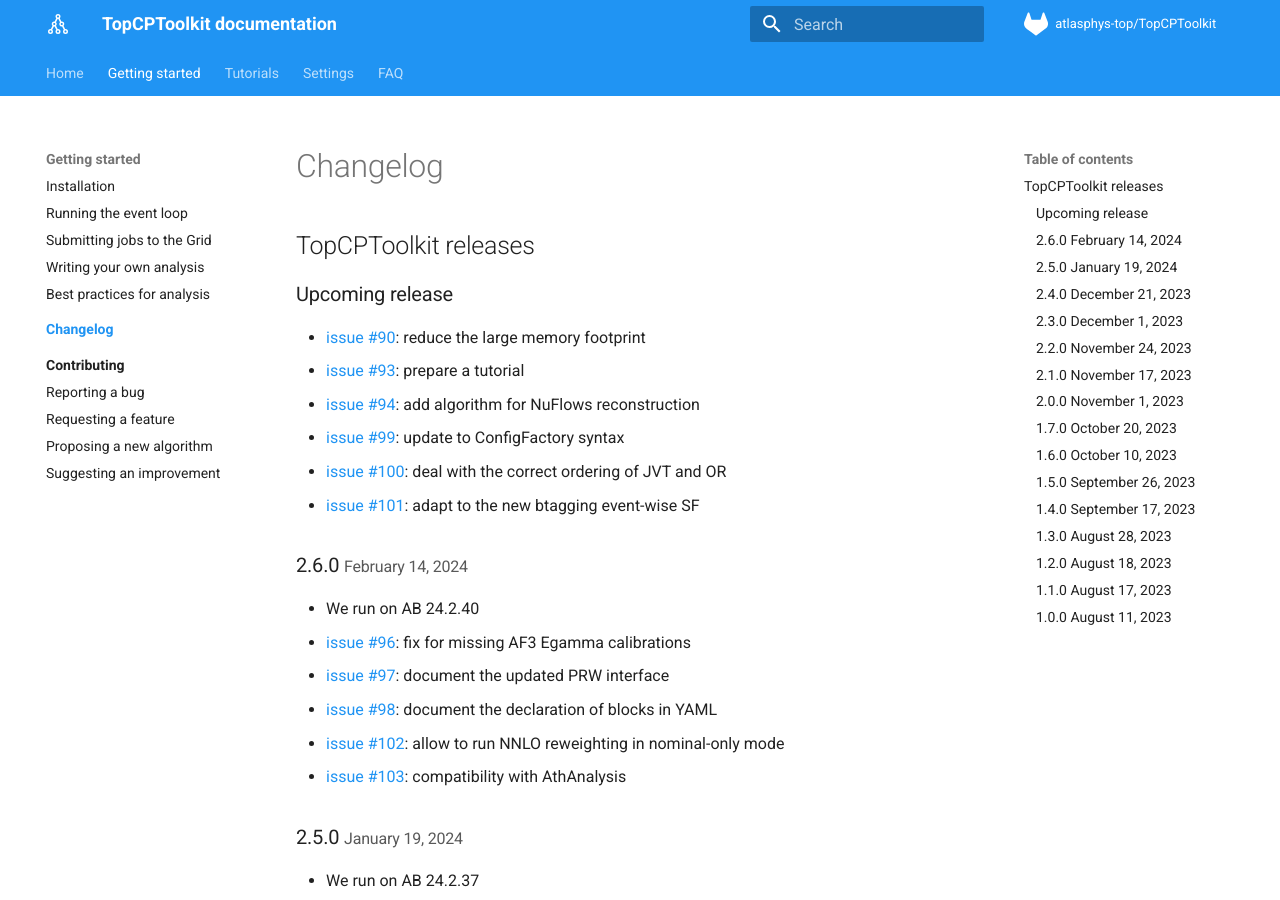
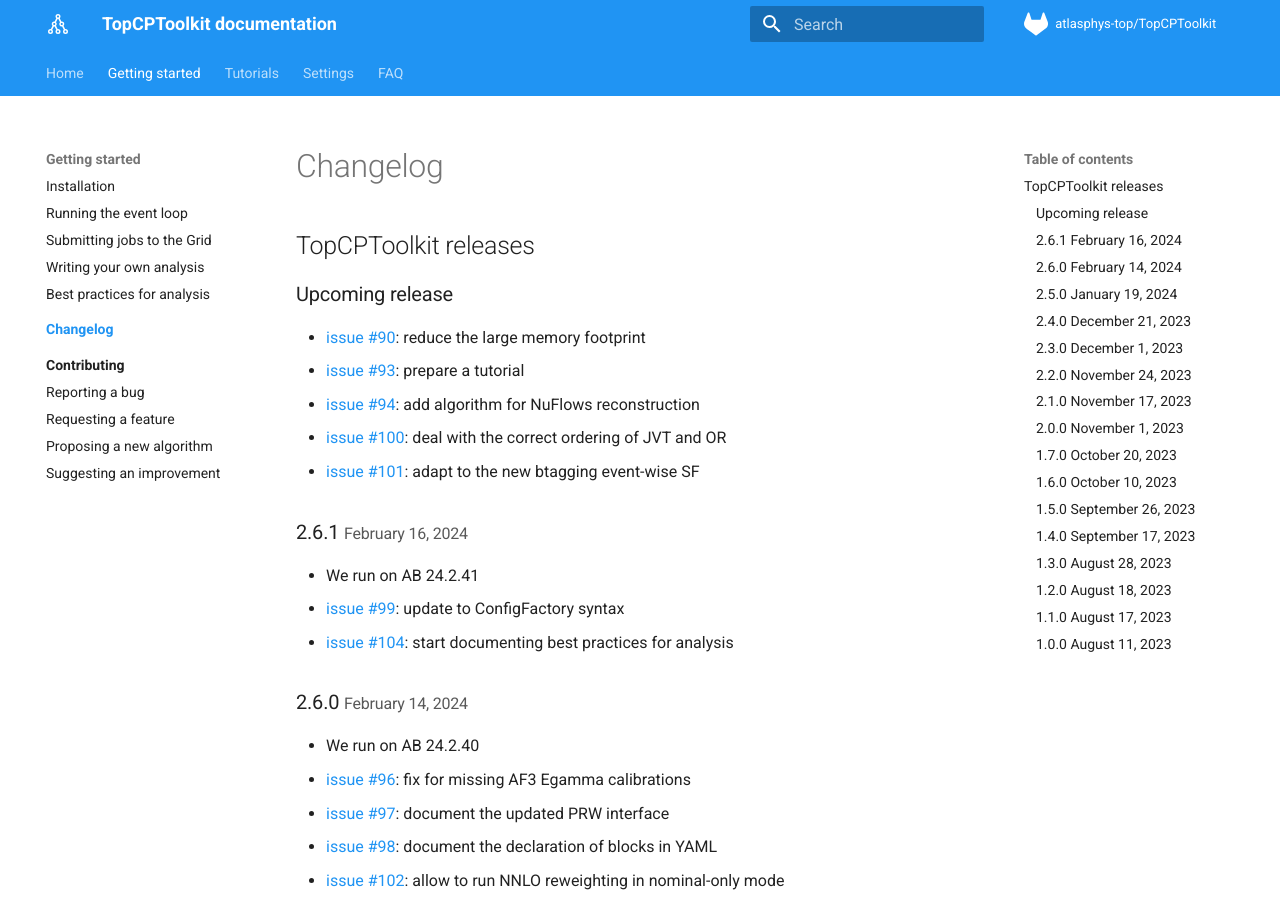
Before and after one commit to SuperNova76/TopCPToolKit, an MkDocs documentation site: the page built from docs/changelog/index.md, in a window 1280 px wide and 900 px high. Built offline with MkDocs 1.6.1 and Material for MkDocs 9.7.7, drawn with Linux system fonts in a browser that asks for light colours.

Commit message:
update changelog

```diff
--- a/docs/changelog/index.md
+++ b/docs/changelog/index.md
@@ -7,9 +7,13 @@
 - [issue #90](https://gitlab.cern.ch/atlasphys-top/reco/TopCPToolkit/-/issues/90): reduce the large memory footprint
 - [issue #93](https://gitlab.cern.ch/atlasphys-top/reco/TopCPToolkit/-/issues/93): prepare a tutorial
 - [issue #94](https://gitlab.cern.ch/atlasphys-top/reco/TopCPToolkit/-/issues/94): add algorithm for NuFlows reconstruction
-- [issue #99](https://gitlab.cern.ch/atlasphys-top/reco/TopCPToolkit/-/issues/99): update to ConfigFactory syntax
 - [issue #100](https://gitlab.cern.ch/atlasphys-top/reco/TopCPToolkit/-/issues/100): deal with the correct ordering of JVT and OR
 - [issue #101](https://gitlab.cern.ch/atlasphys-top/reco/TopCPToolkit/-/issues/101): adapt to the new btagging event-wise SF
+
+### 2.6.1 <small>February 16, 2024</small>
+- We run on AB 24.2.41
+- [issue #99](https://gitlab.cern.ch/atlasphys-top/reco/TopCPToolkit/-/issues/99): update to ConfigFactory syntax
+- [issue #104](https://gitlab.cern.ch/atlasphys-top/reco/TopCPToolkit/-/issues/104): start documenting best practices for analysis
 
 ### 2.6.0 <small>February 14, 2024</small>
 - We run on AB 24.2.40
```
